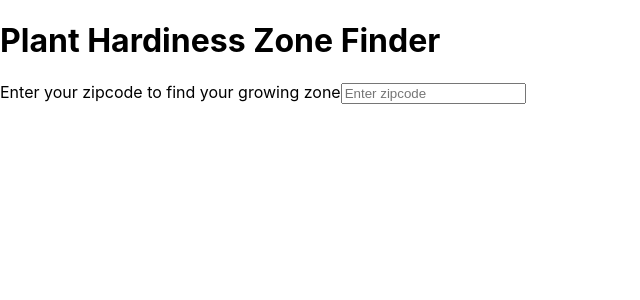
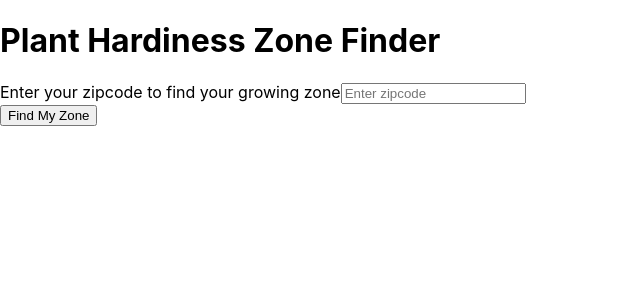
Before and after one commit to maelingmurphy/grow-zone-finder, a React (Create React App) app: page / in a window 1280 px wide. Shown: the top 300 px of the page, without its empty margins (0-640 px from the left). Built offline with nearby package versions, Linux system fonts and the light colour scheme.

Commit message:
pass text prop to Button component

```diff
--- a/src/components/Form.js
+++ b/src/components/Form.js
@@ -1,3 +1,5 @@
+import Button from './Button'
+
 const Form = () => {
     return (
         <div>
@@ -9,6 +11,7 @@ const Form = () => {
                         placeholder='Enter zipcode'
                         name='zipcode'
                     />
+                    <Button text='Find My Zone' />
                 </div>
             </form>
         </div>
```
